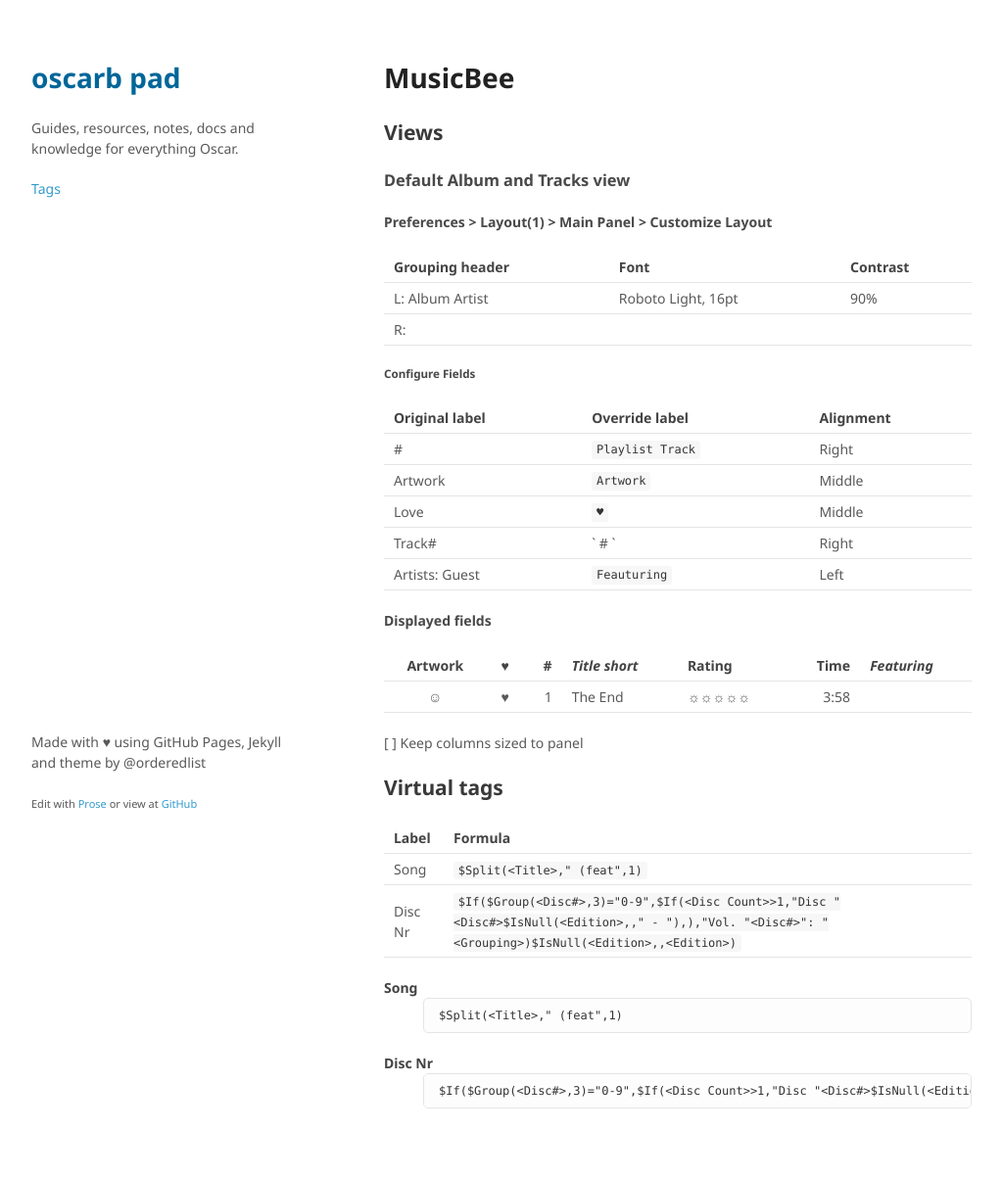
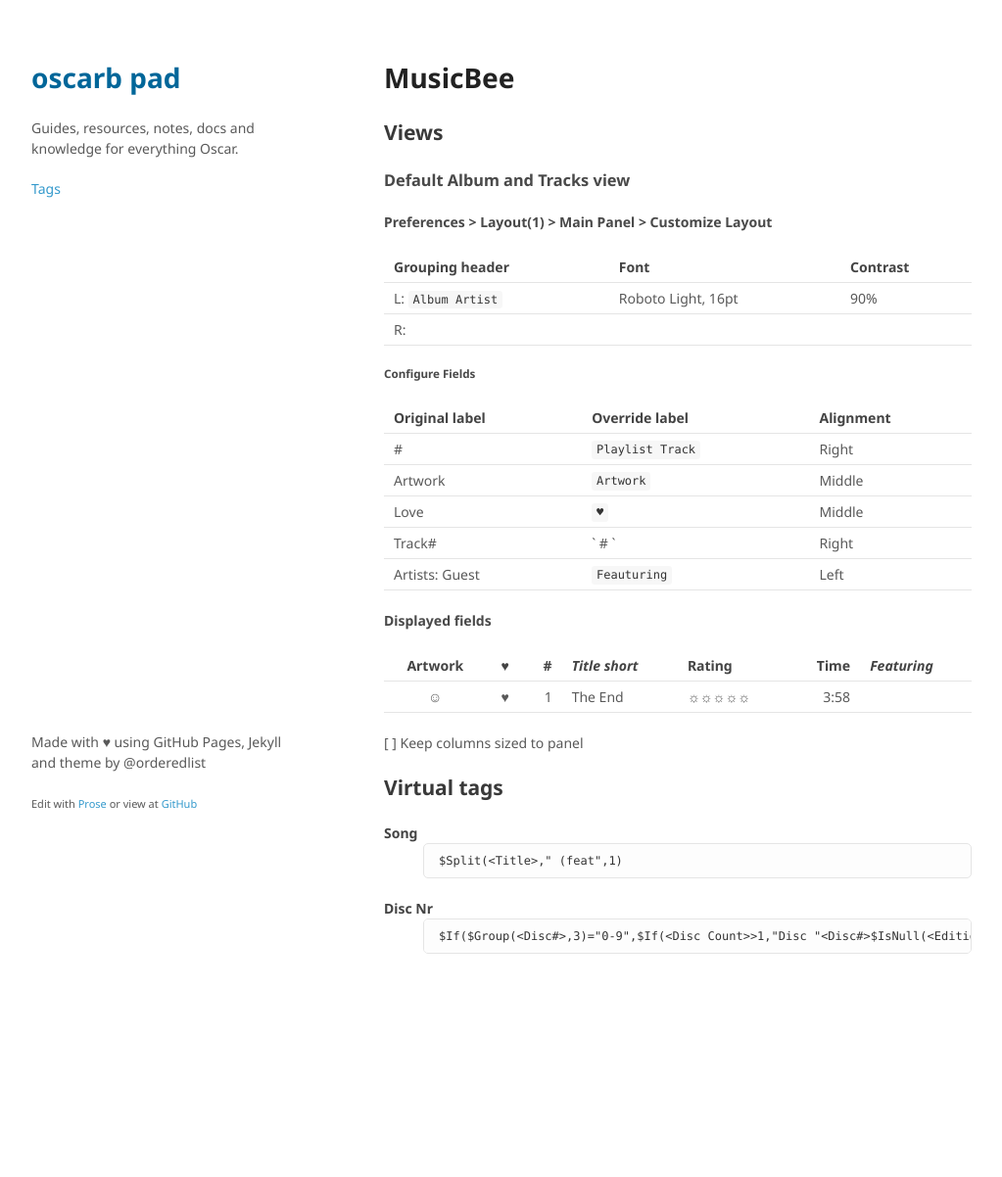
Before and after one commit to oscarb/pad, a Jekyll site: the page built from _docs/musicbee.md, in a window 1280 px wide. Shown: the whole page at 98% size, without its empty margins (128-1151 px from the left). Built offline with Jekyll 4.4.1, drawn with Linux system fonts in a browser that asks for light colours; after the commit the page ends 1044 px from its top, so only the background shows below that.

Commit message:
Updated musicbee.md

````diff
--- a/_docs/musicbee.md
+++ b/_docs/musicbee.md
@@ -16,7 +16,7 @@ published: true
 
 Grouping header | Font | Contrast
 ----------------|------|----------
-L: Album Artist | Roboto Light, 16pt | 90%
+L: `Album Artist` | Roboto Light, 16pt | 90%
 R:              |      |
 
 
@@ -46,12 +46,6 @@ Artists: Guest | `Feauturing`     | Left
 
 ## Virtual tags
 
-Label | Formula
-------|------------------------------------
-Song  | `$Split(<Title>," (feat",1)`
-Disc Nr | ```$If($Group(<Disc#>,3)="0-9",$If(<Disc Count>>1,"Disc "<Disc#>$IsNull(<Edition>,," - "),),"Vol. "<Disc#>": "<Grouping>)$IsNull(<Edition>,,<Edition>)```
-
-
 Song
 : ```
   $Split(<Title>," (feat",1)
````
